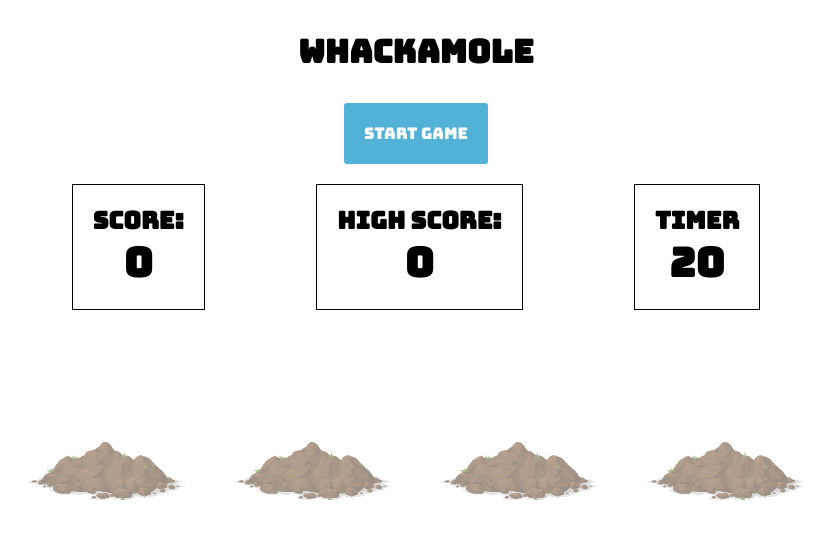
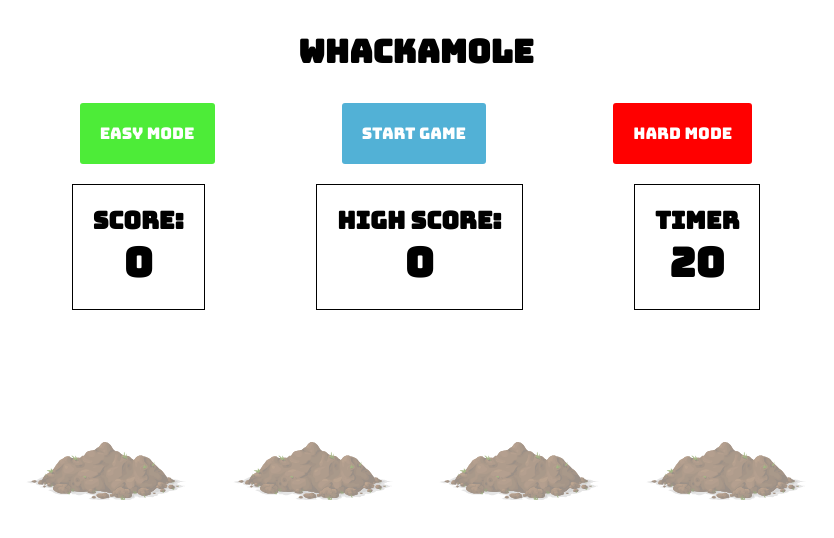
Before and after one commit to sysh333/immersive-whackamole, a Vue app: page / in a window 1280 px wide. Shown: the top 538 px of the page, without its empty margins (224-1058 px from the left). Built offline with nearby package versions, Linux system fonts and the light colour scheme; grey boxes are pictures that could not be loaded.

Commit message:
sample implementations
* difficulty & UI/UX design policy
* new record notificaiton

```diff
--- a/src/App.vue
+++ b/src/App.vue
@@ -3,12 +3,26 @@
     <h1 class="logo">
       Whackamole
     </h1>
-    <button
-      class="start-game"
-      v-on:click="gameStart"
-    >
-      Start Game
-    </button>
+    <div class="buttons-container">
+      <button
+        class="start-game easy-mode"
+        v-on:click="gameStart(0)"
+      >
+        Easy Mode
+      </button>
+      <button
+        class="start-game"
+        v-on:click="gameStart(1)"
+      >
+        Start Game
+      </button>
+      <button
+        class="start-game hard-mode"
+        v-on:click="gameStart(2)"
+      >
+        Hard Mode
+      </button>
+    </div>
     <div class="counters-container">
       <Counter
         label="Score:"
@@ -38,6 +52,12 @@ import Counter from './components/Counter';
 const storageKey = 'whackamole.highscore';
 const moleTimers = [0, 0, 0, 0];
 
+const difficulties = [
+  { id: 'easy', speed: 2000},
+  { id: 'normal', speed: 1000},
+  { id: 'hard', speed: 500}
+];
+
 export default {
   name: 'App',
   components: {
@@ -63,9 +83,10 @@ export default {
     })
   },
   methods: {
-    gameStart: function() {
+    gameStart: function(mode) {
       // extra1: 何回も"START GAME"できてしまうバグを直す！
       if (this.gameActive) return;
+      console.log(mode);
       this.startTimer();
       this.score = 0;
       this.timer = 20;
@@ -80,8 +101,12 @@ export default {
       this.stopMoles();
     },
     updateHighScore: function() {
+      const isNewRecord = this.score > this.highScore;
       this.highScore = Math.max(this.highScore, this.score);
       localStorage.setItem(storageKey, this.highScore);
+      if (isNewRecord) {
+        alert('New Record!!!!!');
+      }
     },
     handleMoleWhack: function(moleId) {
       if (!this.gameActive) return;
@@ -141,6 +166,9 @@ export default {
   margin: auto;
   margin-top: 20px;
 }
+.buttons-container {
+  display: flex;
+}
 .logo {
   text-align: center;
   margin: 30px;
@@ -160,6 +188,12 @@ button {
   cursor: pointer;
   transition: background-color .2s ease;
 }
+button.easy-mode {
+  background-color: rgb(77, 236, 56);
+}
+button.hard-mode {
+  background-color: red;
+}
 .counters-container {
   display: flex;
   justify-content: space-around;
```
